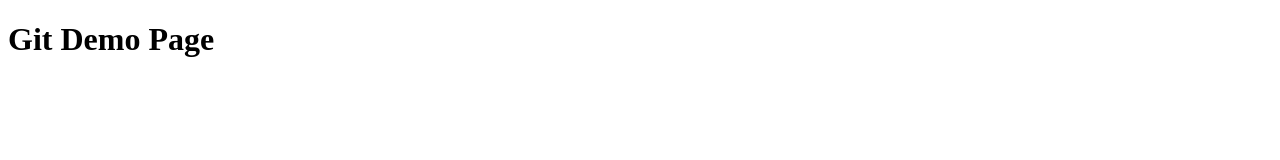
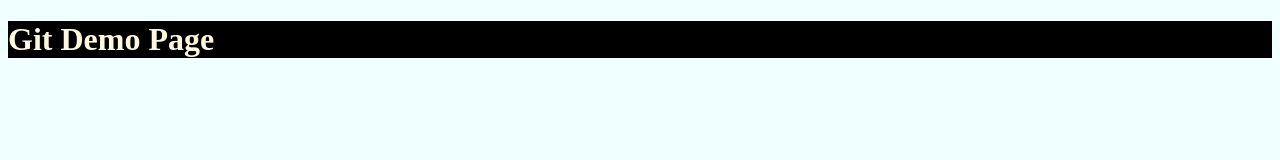
Before and after one commit to georgegbenga/skillDev, a plain HTML site: page index.html in a window 1280 px wide. Drawn offline with Linux system fonts and the light colour scheme.

Commit message:
added basic styles

```diff
--- a/index.html
+++ b/index.html
@@ -4,6 +4,7 @@
     <meta charset="UTF-8">
     <meta name="viewport" content="width=device-width, initial-scale=1.0">
     <meta http-equiv="X-UA-Compatible" content="ie=edge">
+    <link rel="stylesheet" href="styles.css">
     <title>Document</title>
 </head>
 <body>
--- /dev/null
+++ b/styles.css
@@ -0,0 +1,8 @@
+body {
+    background-color: azure;
+}
+
+h1 {
+    background-color: black;
+    color: cornsilk;
+}
```
Also changed, not shown: 1 other file.
